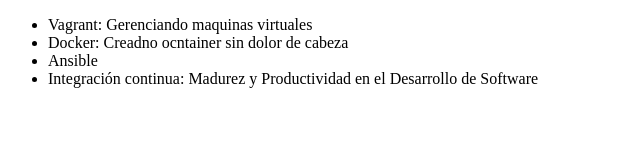
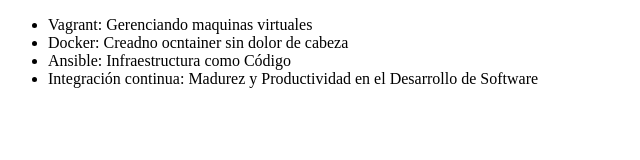
Before and after one commit to camposfray/alura-git, a plain HTML site: page index.html in a window 1280 px wide. Shown: the whole page, without its empty margins (0-640 px from the left). Drawn offline with Linux system fonts and the light colour scheme.

Commit message:
cambiando el nombre ansible

```diff
--- a/index.html
+++ b/index.html
@@ -8,7 +8,7 @@
      <ul>
          <li> Vagrant: Gerenciando maquinas virtuales </li>
          <li> Docker: Creadno ocntainer sin dolor de cabeza </li>
-         <li> Ansible </li>
+         <li> Ansible: Infraestructura como Código </li>
          <li> Integración continua: Madurez y Productividad en el Desarrollo de Software </li>
      </ul>
 </body>
```
